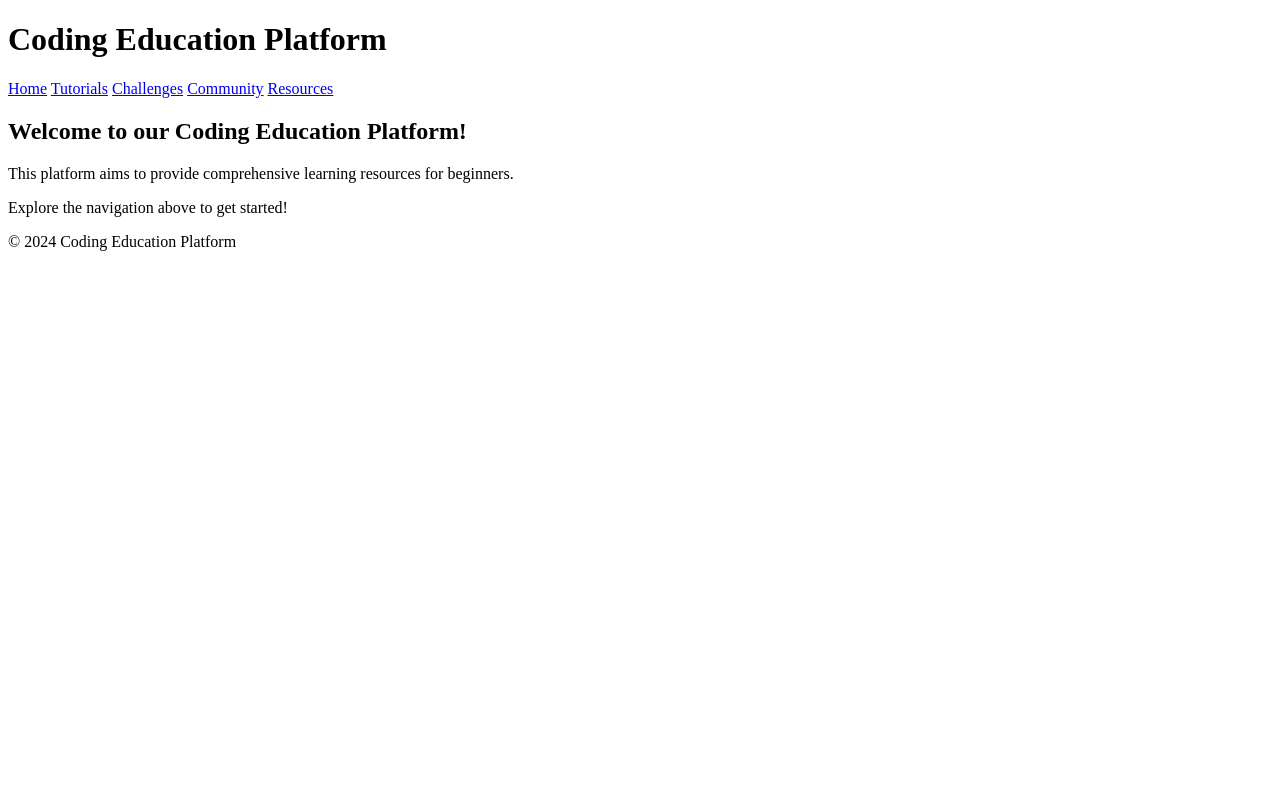
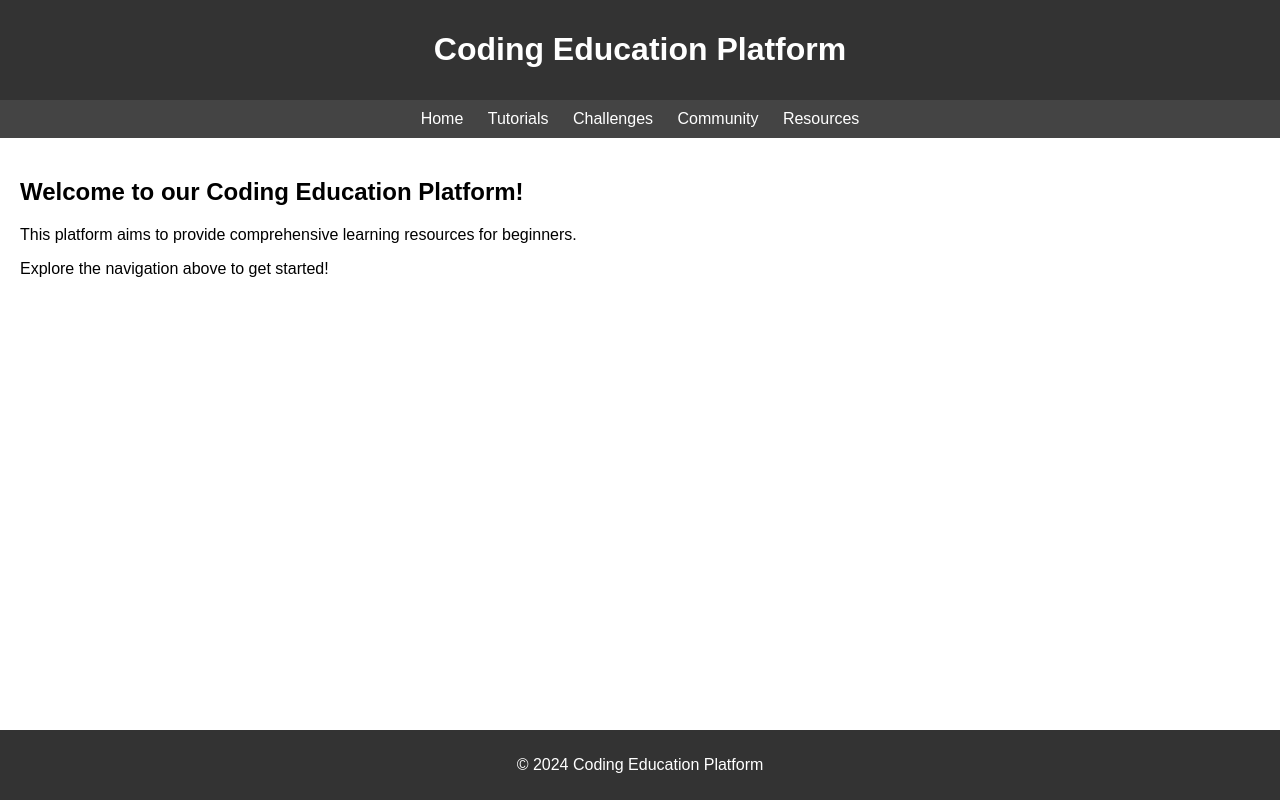
Before and after one commit to FruityCombo/HTML-CLASS, a plain HTML site: page index.html in a window 1280 px wide. Drawn offline with Linux system fonts and the light colour scheme.

Commit message:
Update index.html

```diff
--- a/index.html
+++ b/index.html
@@ -4,19 +4,58 @@
     <meta charset="UTF-8">
     <meta name="viewport" content="width=device-width, initial-scale=1.0">
     <title>Coding Education Platform - Home</title>
-    <!-- You can link your CSS file here -->
-    <link rel="stylesheet" href="styles.css">
+    <style>
+        /* CSS styles for the Coding Education Platform */
+        body {
+            font-family: Arial, sans-serif;
+            margin: 0;
+            padding: 0;
+        }
+
+        header {
+            background-color: #333;
+            color: #fff;
+            padding: 10px 0;
+            text-align: center;
+        }
+
+        nav {
+            background-color: #444;
+            padding: 10px;
+            text-align: center;
+        }
+
+        nav a {
+            color: #fff;
+            text-decoration: none;
+            margin: 0 10px;
+        }
+
+        section {
+            padding: 20px;
+        }
+
+        footer {
+            background-color: #333;
+            color: #fff;
+            text-align: center;
+            padding: 10px 0;
+            position: fixed;
+            bottom: 0;
+            width: 100%;
+        }
+    </style>
 </head>
 <body>
     <header>
         <h1>Coding Education Platform</h1>
     </header>
     <nav>
-        <a href="https://yourusername.github.io/your-repository-name/index.html">Home</a>
-        <a href="https://yourusername.github.io/your-repository-name/tutorial.html">Tutorials</a>
-        <a href="https://yourusername.github.io/your-repository-name/challenges.html">Challenges</a>
-        <a href="https://yourusername.github.io/your-repository-name/community.html">Community</a>
-        <a href="https://yourusername.github.io/your-repository-name/resources.html">Resources</a>
+        <a href="index.html">Home</a>
+        <a href="tutorial.html">Tutorials</a>
+        <a href="challenges.html">Challenges</a>
+        <a href="community.html">Community</a>
+        <a href="resources.html">Resources</a>
     </nav>
     <section>
         <h2>Welcome to our Coding Education Platform!</h2>
```
